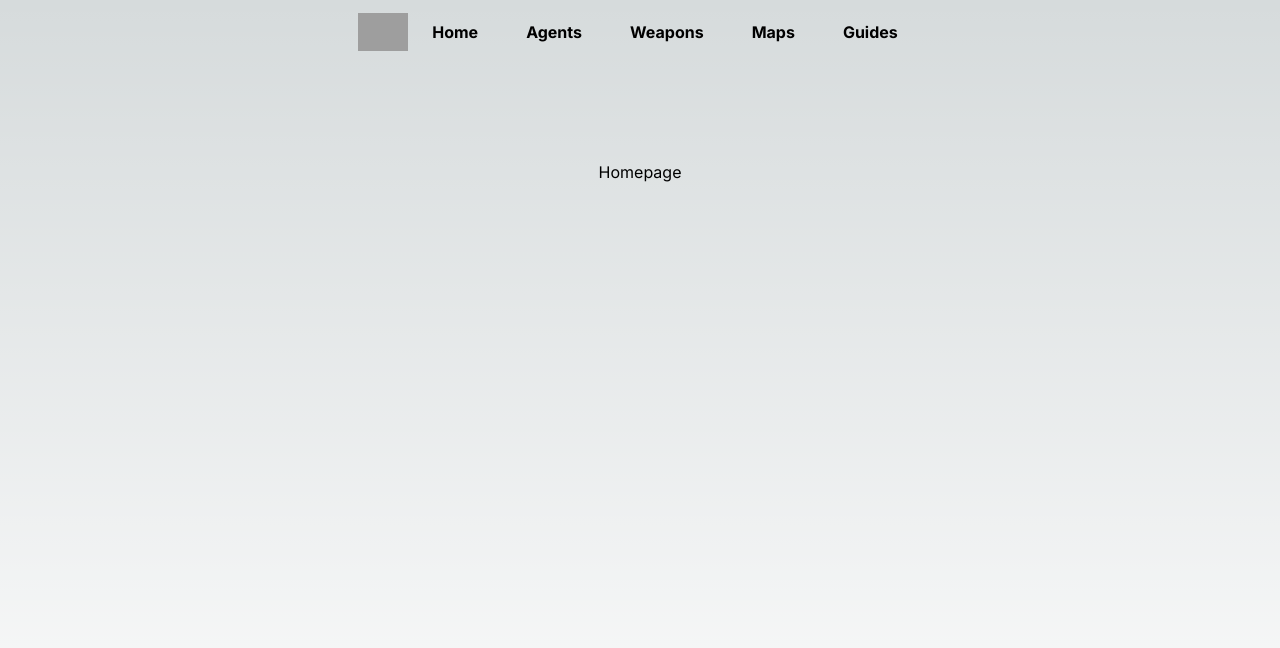
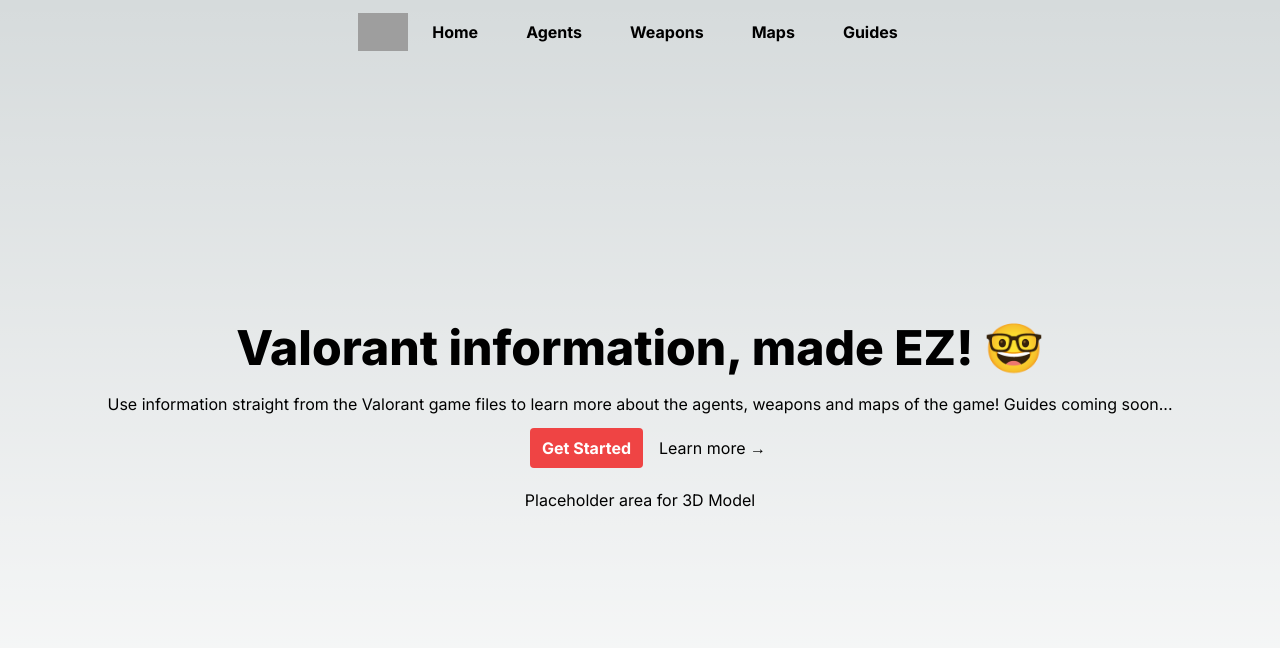
Before and after one commit to ffirgin/valo-ez, a Next.js app: page / in a window 1280 px wide. Shown: the top 648 px of the page. Built offline with nearby package versions, Linux system fonts and the light colour scheme; grey boxes are pictures that could not be loaded.

Commit message:
updated placeholder information, adding extra functionality to navigate to other pages

```diff
--- a/src/app/page.tsx
+++ b/src/app/page.tsx
@@ -1,11 +1,27 @@
-import Image from 'next/image'
+import Image from "next/image";
 
 export default function Home() {
   return (
-    <main className="flex min-h-screen flex-col items-center justify-between p-24">
-      <div>
-        Homepage
+    <main className="flex flex-col h-screen items-center justify-center p-24 pt-1">
+      <div className="flex flex-col items-center">
+        <h1 className="text-5xl font-extrabold text-center">
+          {" "}
+          Valorant information, made EZ! 🤓{" "}
+        </h1>
+        <p className="pt-5 text-center">
+          Use information straight from the Valorant game files to learn more
+          about the agents, weapons and maps of the game! Guides coming soon...
+        </p>
+        <div className="flex pt-3 items-center">
+          <button className="bg-red-500 hover:bg-red-700 text-white font-bold py-2 px-3 rounded mx-4">
+            Get Started
+          </button>
+          <a className="">
+            Learn more <span>→</span>
+          </a>
+        </div>
       </div>
+      <div className="pt-5">Placeholder area for 3D Model</div>
     </main>
-  )
+  );
 }
```
